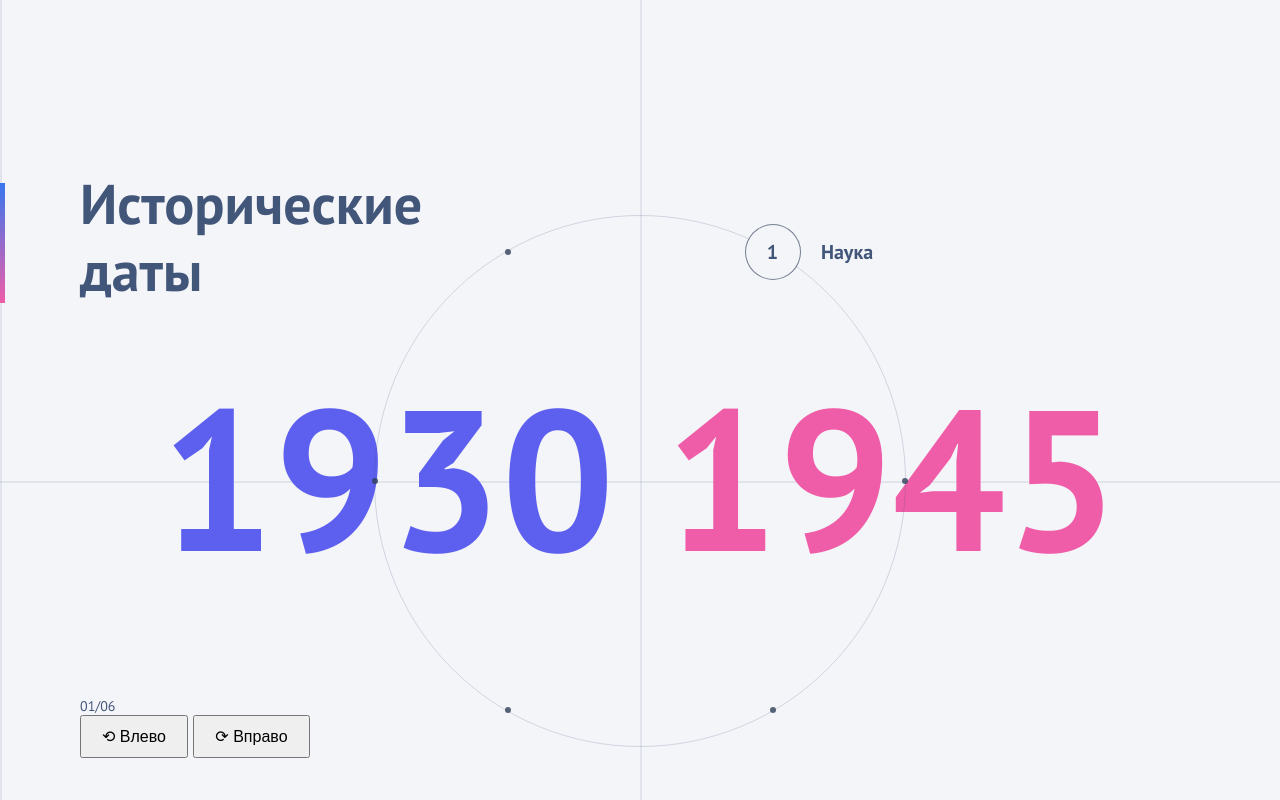
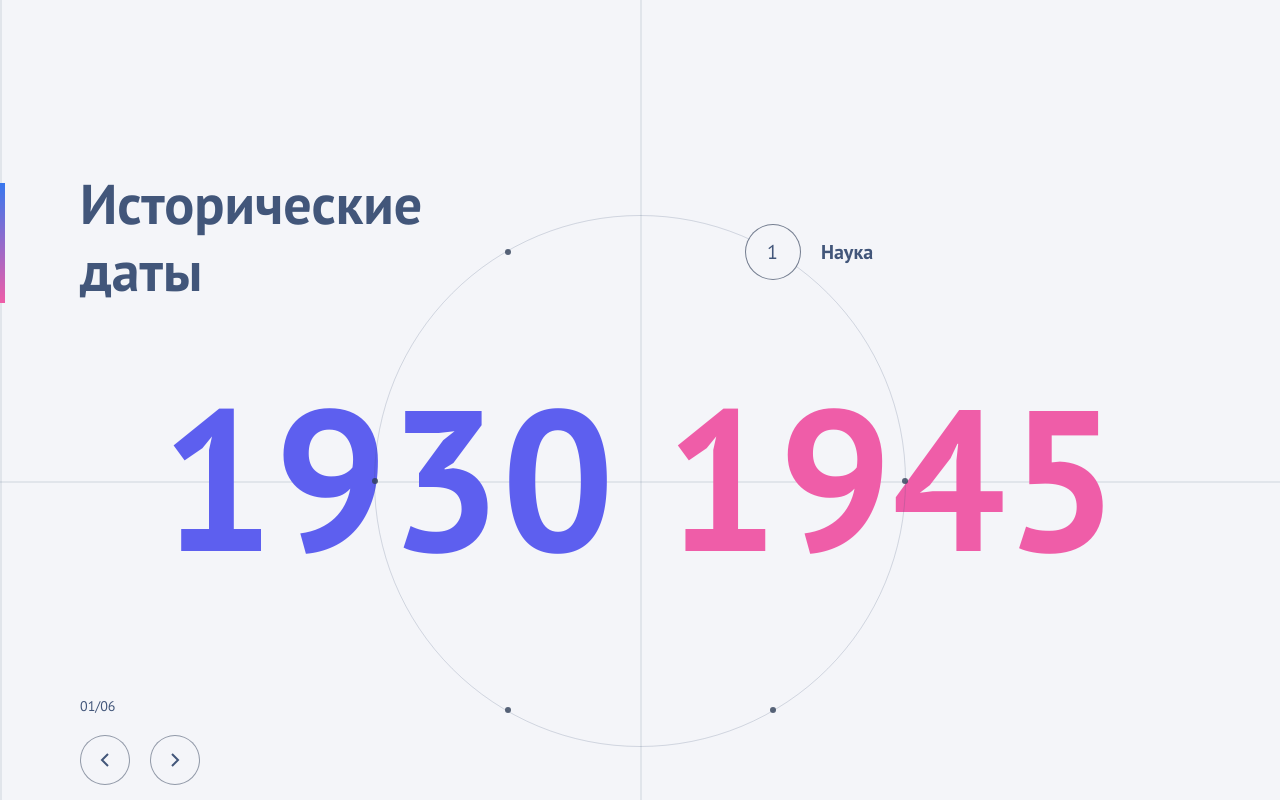
Before and after one commit to Ishimura-inc/my-webpack-project, a website built with webpack: page src/index.html in a window 1280 px wide. Shown: the top 800 px of the page. Built offline with nearby package versions, Linux system fonts and the light colour scheme.

Commit message:
start project

```diff
--- a/src/index.html
+++ b/src/index.html
@@ -20,7 +20,7 @@
       <div class="dot dot-3"></div>
       <div class="dot dot-4"></div>
       <div class="dot dot-5"></div>
-      <div class="dot dot-6"></div>
+    <div class="dot dot-6"></div>
     </div>
 
 	<div class="date-display">
@@ -37,8 +37,18 @@
     <!-- Кнопки управления -->
     <div class="controls">
       <div class="current-dot-display"></div>
-      <button id="rotate-left">⟲ Влево</button>
-      <button id="rotate-right">⟳ Вправо</button>
+	  <div class="controls-flex">
+      <button id="rotate-left">
+<svg width="24" height="24" viewBox="0 0 24 24">
+  <path d="M15 6 L9 12 L15 18" stroke="black" stroke-width="2" fill="none"/>
+</svg>
+      </button>
+      <button id="rotate-right">
+<svg width="24" height="24" viewBox="0 0 24 24">
+  <path d="M9 6 L15 12 L9 18" stroke="black" stroke-width="2" fill="none"/>
+</svg>
+	  </button>
+	  </div>
     </div>
 
     <!-- Swiper-ы для каждого dot -->
--- a/src/styles/krug.scss
+++ b/src/styles/krug.scss
@@ -4,7 +4,7 @@ $size: 530px;
 $dot-size: 6px;
 $active-size: 56px;
 $N: 6;
-$total: 6;
+$total: $N;
 
 $r: math.div($size, 2);
 $offset-angle: 30deg;
@@ -24,11 +24,13 @@ $offset-angle: 30deg;
     $angle: math.div($i - 1, $N) * 360deg + $offset-angle - 90deg;
 
     .dot-#{$i} {
+	font-weight: 400;
       @extend .dot;
       left: calc(50% + #{$r * math.cos($angle)});
       top: calc(50% + #{$r * math.sin($angle)});
 
       &::after {
+	  font-weight: 400;
         content: "#{$i}";
         position: absolute;
         top: 50%;
@@ -36,7 +38,6 @@ $offset-angle: 30deg;
         transform: translate(-50%, -50%) rotate(var(--rotation, 0deg));
         color: #42567a;
         font-size: 20px;
-        font-weight: bold;
         opacity: 0;
         transition: opacity 0.3s ease;
         pointer-events: none;
@@ -44,6 +45,7 @@ $offset-angle: 30deg;
       }
 
       &::before {
+	  font-weight: 400;
         content: "";
         position: absolute;
         top: 0; left: 0;
@@ -116,14 +118,21 @@ $offset-angle: 30deg;
 .controls {
   position: absolute;
   top: 697px;
-  padding-left: 80px;
+  margin-left: 80px;
+  width: 120px;
+  height: 88px;
 }
 
 .controls button {
-  padding: 10px 20px;
-  font-size: 16px;
+  padding: 10px 10px;
   cursor: pointer;
 }
+
+.controls-flex {
+display: flex;
+justify-content: space-between;
+}
+
 
 .active-text {
   position: absolute;
@@ -145,6 +154,7 @@ $offset-angle: 30deg;
   color: #42567A;
   font-family: 'PT Sans', sans-serif;
   font-weight: 400;
+  margin: 0 0 20px 0;
 }
 
 .swiper {
@@ -237,3 +247,33 @@ $offset-angle: 30deg;
 	top: -150px;
  }
 }
+
+#rotate-left {
+	  display: inline-grid;
+      border-radius: 50px;
+	  border: 1px solid rgba(48, 62, 88, 0.5);
+	  background: #F4F5F9;
+	  width: 50px;
+      height: 50px;
+	  justify-content: center;
+      align-items: center;
+}
+
+#rotate-right {
+      display: inline-grid;
+      border-radius: 50px;
+	  border: 1px solid rgba(48, 62, 88, 0.5);
+	  background: #F4F5F9;
+	  width: 50px;
+      height: 50px;
+	  justify-content: center;
+      align-items: center;
+}
+
+#rotate-left svg path {
+  stroke: #42567A;
+}
+
+#rotate-right svg path{
+  stroke: #42567A;
+}
```
Also changed, not shown: src/index.ts (line endings or trailing spaces).
